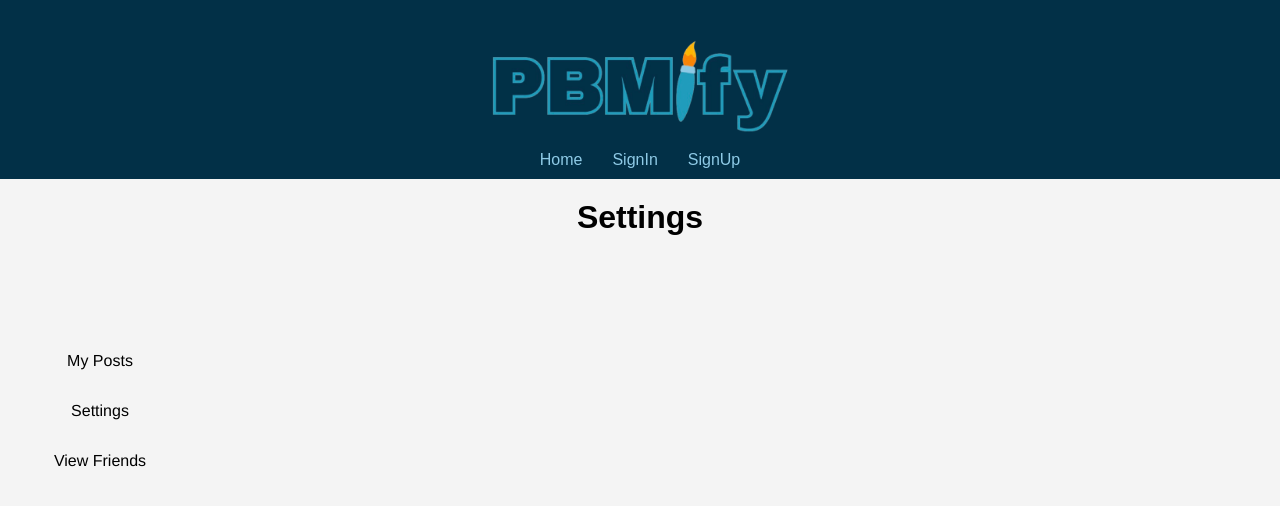
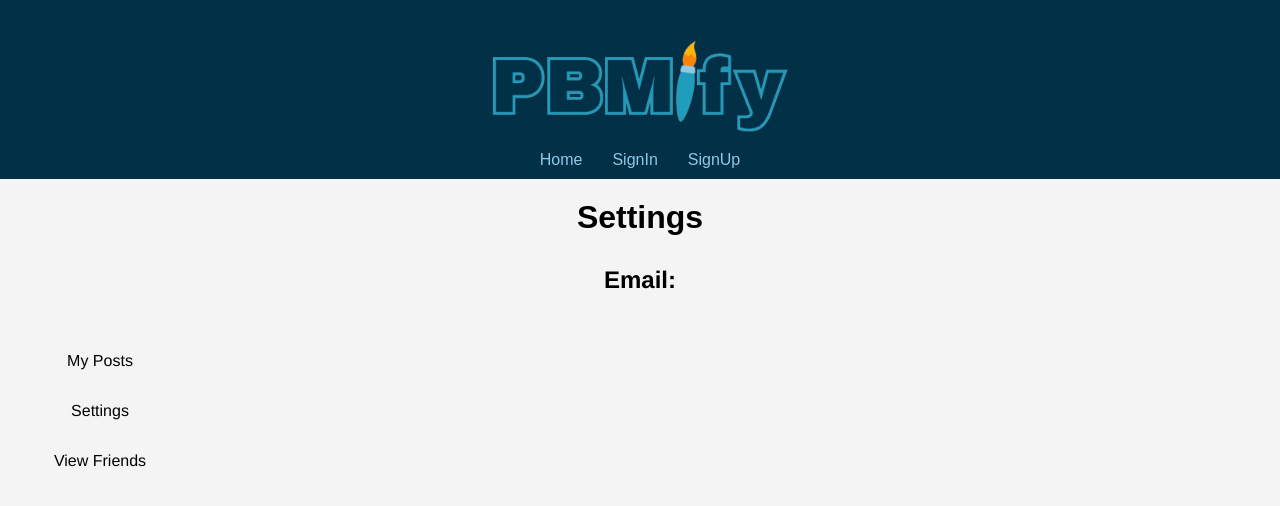
Before and after one commit to Nick1093/PBMify, a React (Create React App) app in the folder client/: page /profile in a window 1280 px wide. Both pictures are taken after a click on the item "Settings". Shown: the top 506 px of the page. Built offline with nearby package versions, Linux system fonts and the light colour scheme; no server answers.

Commit message:
settings changes

```diff
--- a/client/src/Components/Settings.js
+++ b/client/src/Components/Settings.js
@@ -1,9 +1,14 @@
 import React from 'react';
+import { useContext } from 'react';
+import { UserAuth } from "../Context/AuthContext";
 
 const Settings = () => {
+    const { user } = UserAuth();
+
     return (
         <div>
             <h1>Settings</h1>
+            <h2>Email: {user && user.email}</h2>
         </div>
     );
 };
--- a/client/src/Components/ViewFriends.js
+++ b/client/src/Components/ViewFriends.js
@@ -21,7 +21,7 @@ const ViewFriends = () => {
         getFriends();
     }, []);
 
-    const searchFriends = friends.filter(friend => friend.email.toLowerCase().includes(search.toLowerCase()));
+    const searchFriends = friends.filter(friend => friend.email && friend.email.toLowerCase().includes(search.toLowerCase()));
 
     return (
         <div>
```
